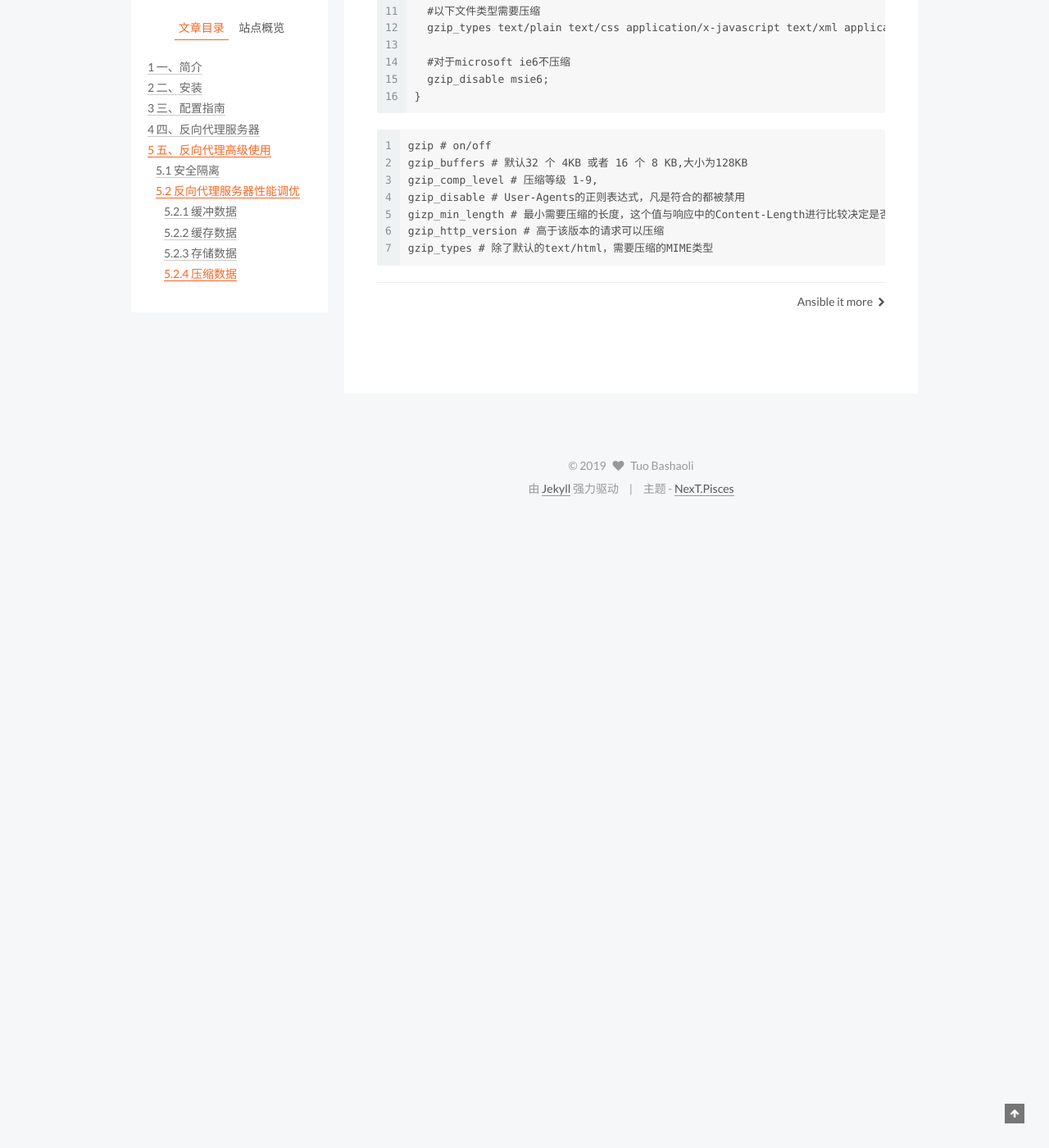
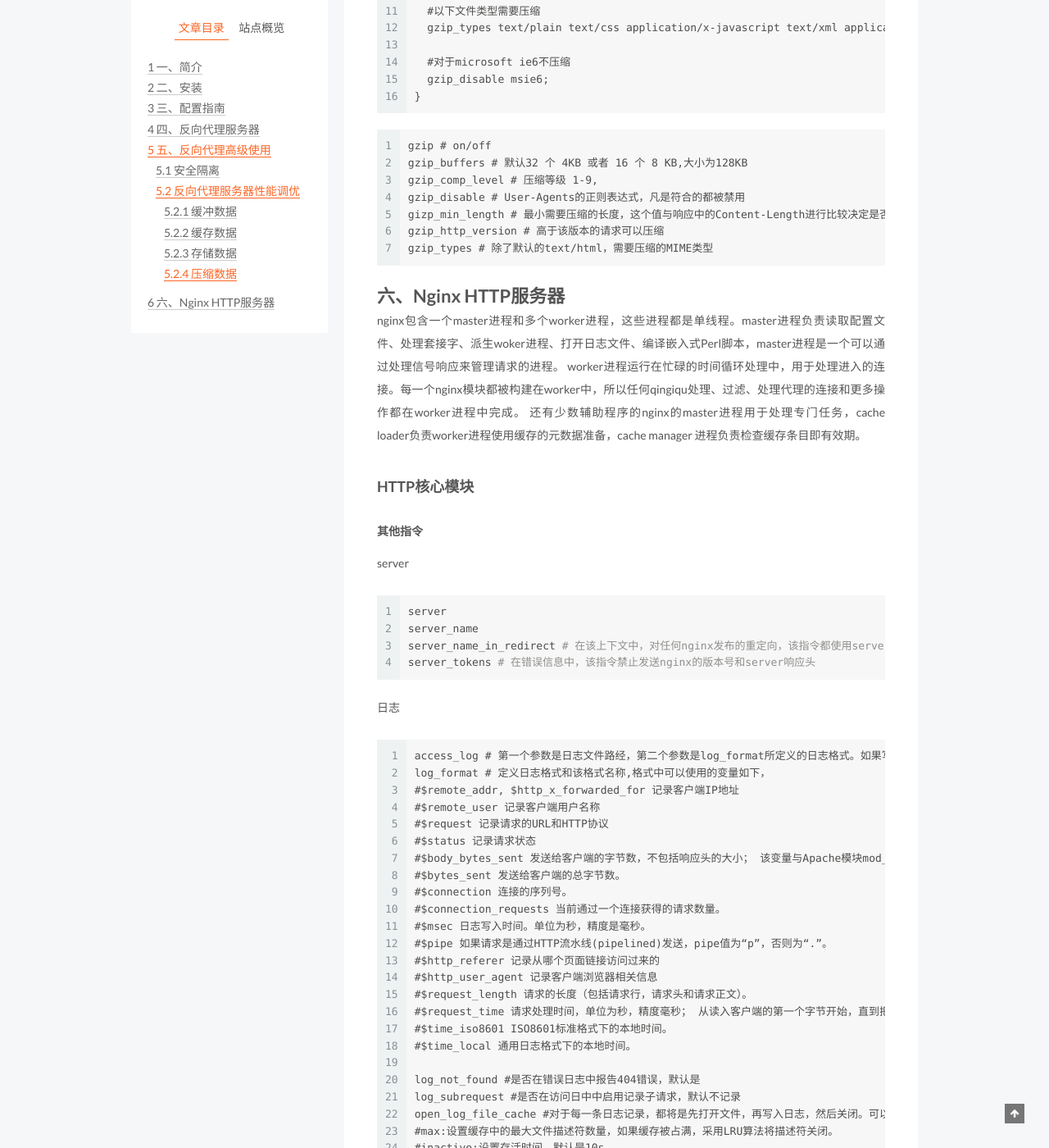
Before and after one commit to tuobashaoli/tuobashaoli.github.io, a Jekyll site: the page built from _posts/2019-04-10-nginx.markdown, in a window 1280 px wide and 1400 px high, scrolled down 11934 px. Shown: the whole window at 82% size. Built offline with Jekyll 4.4.1, drawn with Linux system fonts in a browser that asks for light colours; comment, search, counter and statistics services are not loaded; before the commit the page ends 12564 px from its top, so only the background shows below that; some of the changed text lies outside the part shown.

Commit message:
update nginx

````diff
--- a/_posts/2019-04-10-nginx.markdown
+++ b/_posts/2019-04-10-nginx.markdown
@@ -516,3 +516,57 @@ gizp_min_length # 最小需要压缩的长度，这个值与响应中的Content-
 gzip_http_version # 高于该版本的请求可以压缩
 gzip_types # 除了默认的text/html，需要压缩的MIME类型
 ```
+
+# 六、Nginx HTTP服务器
+
+nginx包含一个master进程和多个worker进程，这些进程都是单线程。master进程负责读取配置文件、处理套接字、派生woker进程、打开日志文件、编译嵌入式Perl脚本，master进程是一个可以通过处理信号响应来管理请求的进程。
+worker进程运行在忙碌的时间循环处理中，用于处理进入的连接。每一个nginx模块都被构建在worker中，所以任何qingiqu处理、过滤、处理代理的连接和更多操作都在worker进程中完成。
+还有少数辅助程序的nginx的master进程用于处理专门任务，cache loader负责worker进程使用缓存的元数据准备，cache manager 进程负责检查缓存条目即有效期。
+
+### HTTP核心模块
+
+##### 其他指令
+
+server
+
+```conf
+server
+server_name
+server_name_in_redirect # 在该上下文中，对任何nginx发布的重定向，该指令都使用server_name指令的第一个值激活
+server_tokens # 在错误信息中，该指令禁止发送nginx的版本号和server响应头
+```
+
+日志
+
+```
+access_log # 第一个参数是日志文件路经，第二个参数是log_format所定义的日志格式。如果写缓存用于记录日志，第三个参数指明写缓存大小，当第三个参数是gzip，那么缓冲日志将被动态压缩，无法使用log_format参数，且在构建nginx二进制时需要提供zlib库。最后一个参数时flush，表示缓冲日志数据写入到磁盘前能够在内存中停留的最大时间。
+log_format # 定义日志格式和该格式名称,格式中可以使用的变量如下，
+#$remote_addr, $http_x_forwarded_for 记录客户端IP地址
+#$remote_user 记录客户端用户名称
+#$request 记录请求的URL和HTTP协议
+#$status 记录请求状态
+#$body_bytes_sent 发送给客户端的字节数，不包括响应头的大小； 该变量与Apache模块mod_log_config里的“%B”参数兼容。
+#$bytes_sent 发送给客户端的总字节数。
+#$connection 连接的序列号。
+#$connection_requests 当前通过一个连接获得的请求数量。
+#$msec 日志写入时间。单位为秒，精度是毫秒。
+#$pipe 如果请求是通过HTTP流水线(pipelined)发送，pipe值为“p”，否则为“.”。
+#$http_referer 记录从哪个页面链接访问过来的
+#$http_user_agent 记录客户端浏览器相关信息
+#$request_length 请求的长度（包括请求行，请求头和请求正文）。
+#$request_time 请求处理时间，单位为秒，精度毫秒； 从读入客户端的第一个字节开始，直到把最后一个字符发送给客户端后进行日志写入为止。
+#$time_iso8601 ISO8601标准格式下的本地时间。
+#$time_local 通用日志格式下的本地时间。
+
+log_not_found #是否在错误日志中报告404错误，默认是
+log_subrequest #是否在访问日中中启用记录子请求，默认不记录
+open_log_file_cache #对于每一条日志记录，都将是先打开文件，再写入日志，然后关闭。可以使用open_log_file_cache来设置日志文件缓存(默认是off)，格式如下
+#max:设置缓存中的最大文件描述符数量，如果缓存被占满，采用LRU算法将描述符关闭。
+#inactive:设置存活时间，默认是10s
+#min_uses:设置在inactive时间段内，日志文件最少使用多少次后，该日志文件描述符记入缓存中，默认是1次
+#valid:设置检查频率，默认60s
+#off：禁用缓存
+#open_log_file_cache max=1000 inactive=20s valid=1m min_uses=2;
+```
+
+查找文件
````
